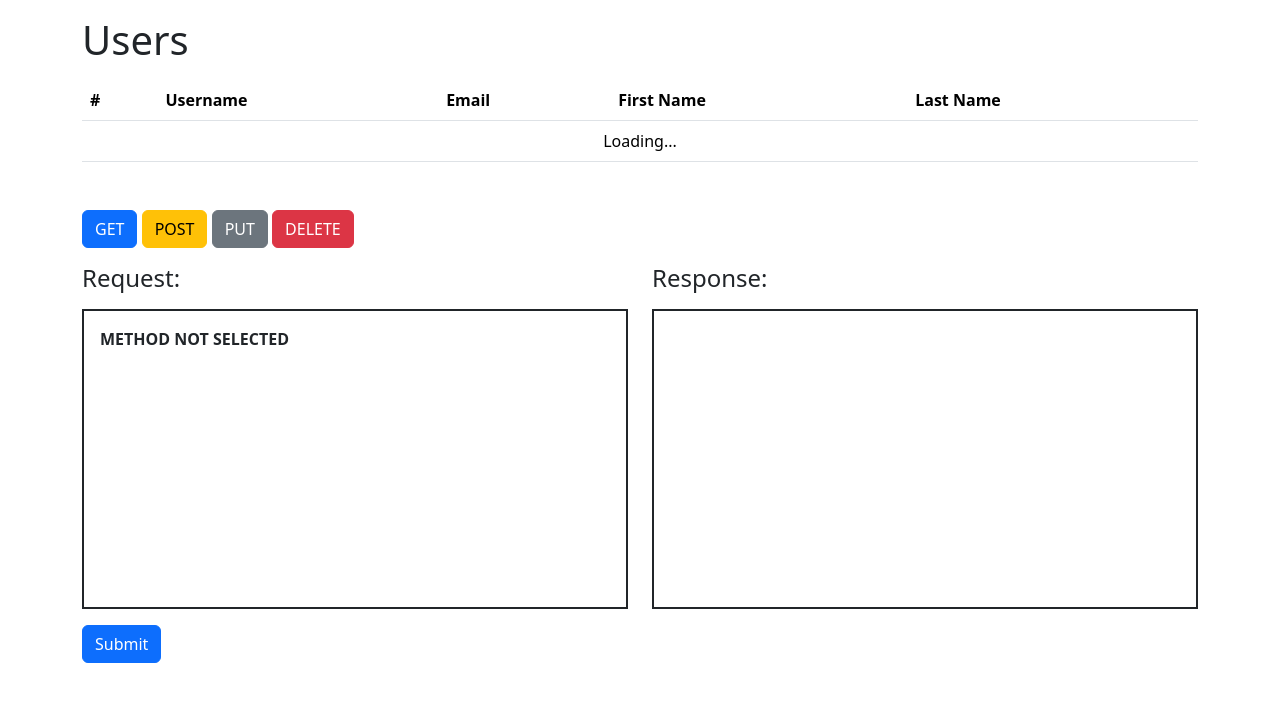
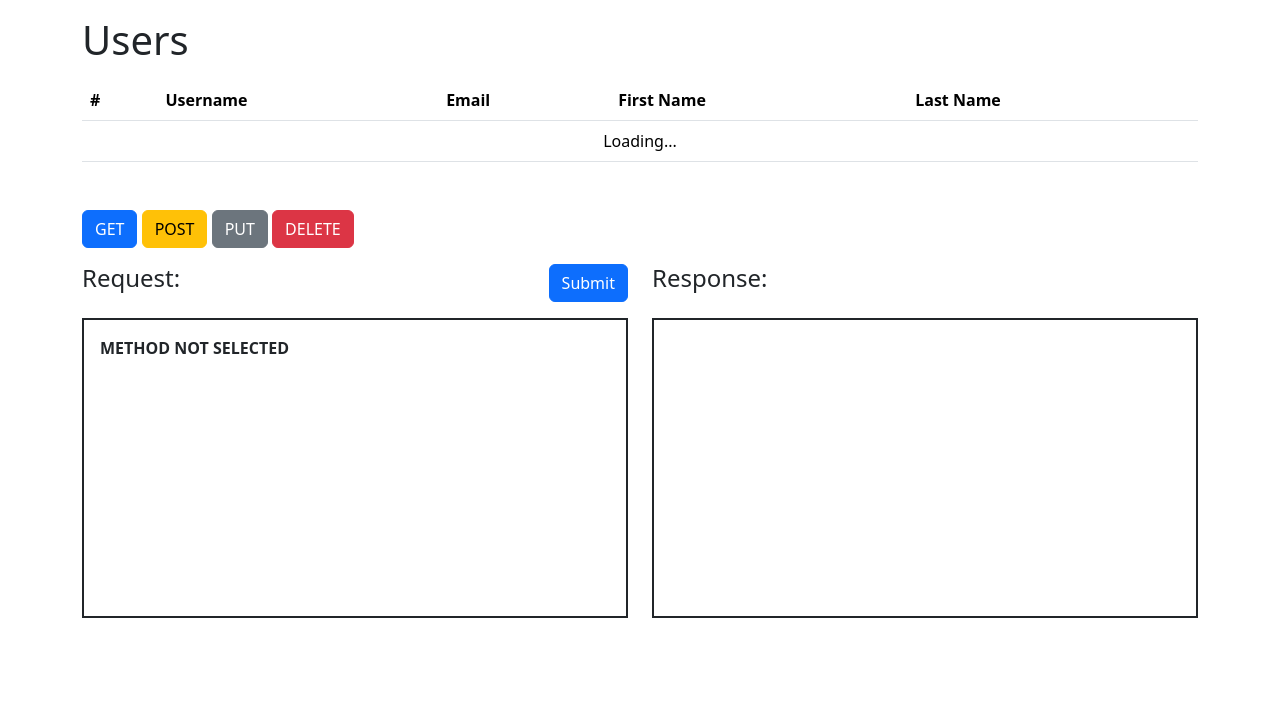
Before and after one commit to bowingman/django-request-log, a Django app: page /home/ in a window 1280 px wide. Shown: the part 56-758 px from the top of the page. Run offline with Django 4.2, Linux system fonts and the light colour scheme; data comes from the database, SQL or seed files in the repository.

Commit message:
Fixed UIs

```diff
--- a/request_log/settings.py
+++ b/request_log/settings.py
@@ -26,7 +26,9 @@
 # SECURITY WARNING: don't run with debug turned on in production!
 DEBUG = True
 
-ALLOWED_HOSTS = []
+ALLOWED_HOSTS = [
+    '*'
+]
 
 
 # Application definition
--- a/request_log/urls.py
+++ b/request_log/urls.py
@@ -14,10 +14,13 @@
     2. Add a URL to urlpatterns:  path('blog/', include('blog.urls'))
 """
 from django.contrib import admin
+from django.views.generic.base import RedirectView
 from django.urls import path, include
+
 from . import views
 
 urlpatterns = [
+    path('', RedirectView.as_view(url='home')),
     path('admin/', admin.site.urls),
     path('home/', views.HomePageView.as_view(), name="home"),
     path('api/', include('userapp.urls')),
--- a/static/js/home.js
+++ b/static/js/home.js
@@ -124,6 +124,10 @@
   });
 
   $("#btn-submit").click(function () {
+    if (status == "Not Selected") {
+      $("#input-response").html("METHOD NOT SELECTED");
+      return;
+    }
     $("#input-response").html("Loading...");
 
     values = {
--- a/templates/home.html
+++ b/templates/home.html
@@ -29,7 +29,7 @@
     </ul>
   </nav>
 
-  <div class="my-3">
+  <div class="my-3 flex">
     <button class="btn btn-primary" id="btn-get"> GET </button>
     <button class="btn btn-warning" id="btn-post"> POST </button>
     <button class="btn btn-secondary" id="btn-put"> PUT </button>
@@ -37,7 +37,11 @@
   </div>
   <div class="row">
     <div class="col-6">
-      <h4>Request: </h4>
+      <div class="d-flex">
+        <h4>Request: </h4>
+        <button class="btn btn-primary ms-auto" id="btn-submit">Submit</button>
+      </div>
+
       <div class="border border-2 border-dark my-3" style="height: 300px;" id="input-request">
         <div class="m-3">
           <div id="status" class="fw-bold">METHOD NOT SELECTED</div>
@@ -87,10 +91,12 @@
           </div>
         </div>
       </div>
-      <button class="btn btn-primary" id="btn-submit">Submit</button>
     </div>
     <div class="col-6">
-      <h4>Response: </h4>
+      <div class="d-flex">
+        <h4>Response: </h4>
+        <button class="btn btn-primary invisible">123</button>
+      </div>
       <div class="border border-2 border-dark my-3 p-3" style="height: 300px;" id="input-response">
       </div>
     </div>
```
